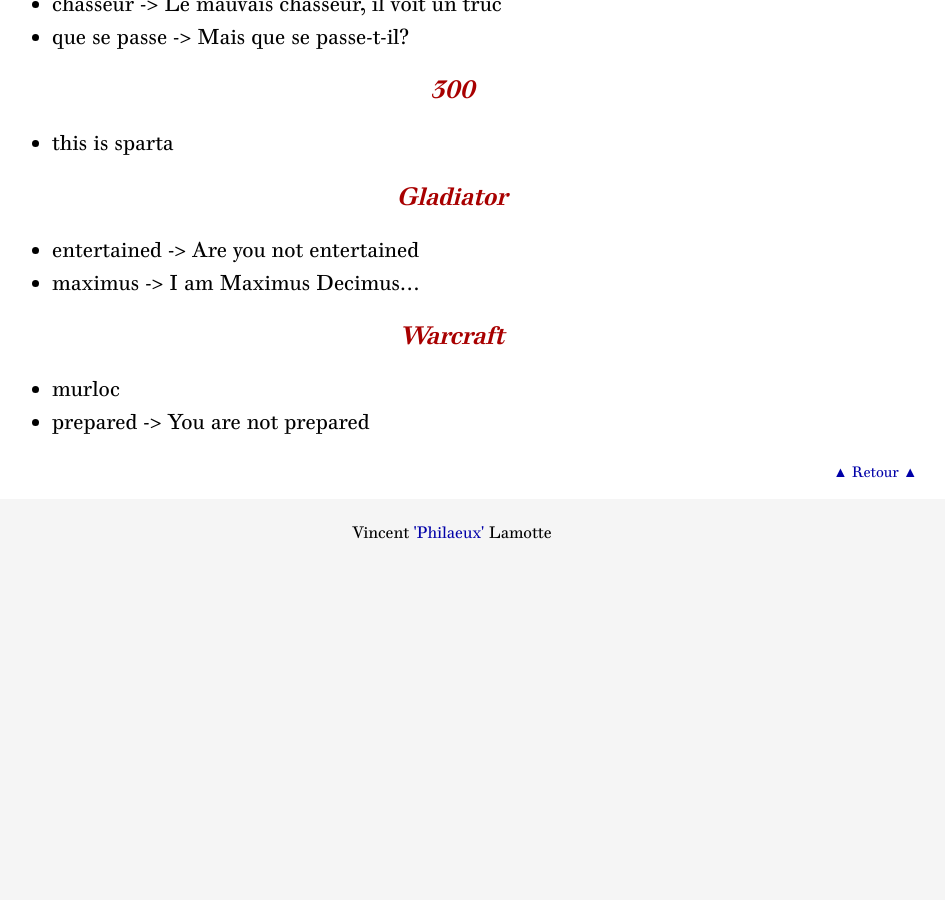
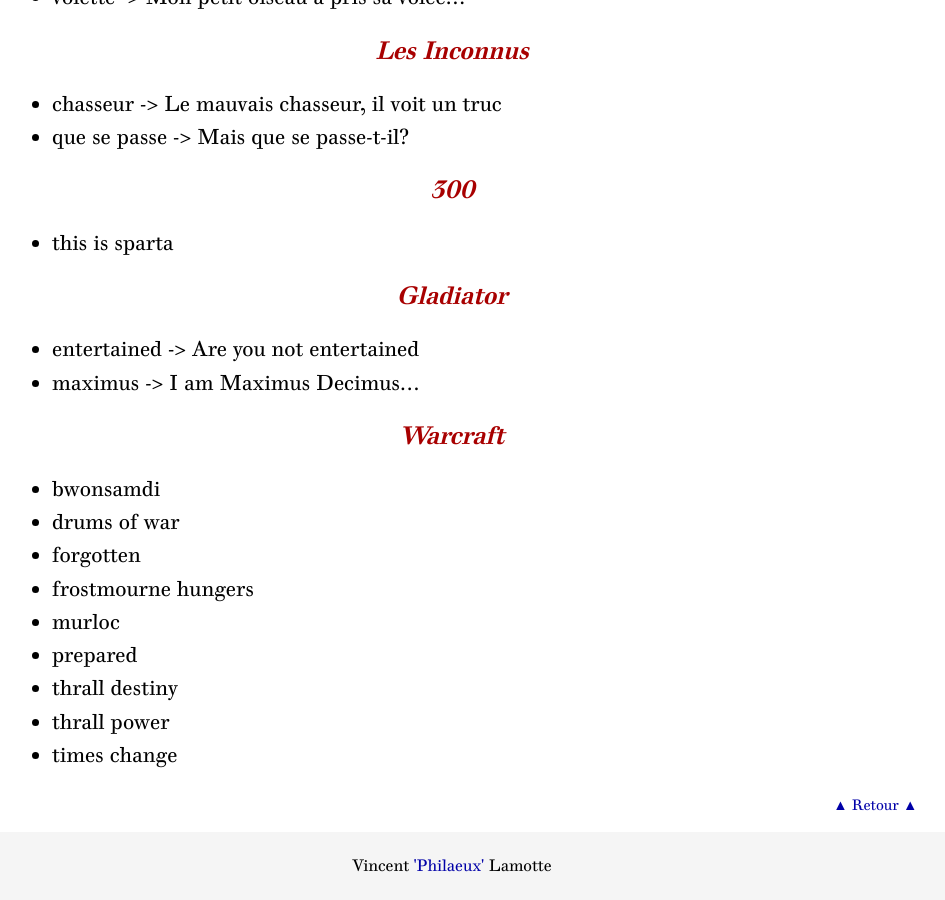
Before and after one commit to Philaeux/philaeux.github.io, a Jekyll site: the page built from sounds.md, in a window 1280 px wide and 900 px high, scrolled down 3214 px. Shown: the whole window, without its empty margins (188-1133 px from the left). Built offline with Jekyll 4.4.1, drawn with Linux system fonts in a browser that asks for light colours; before the commit the page ends 3781 px from its top, so only the background shows below that; some of the changed text lies outside the part shown.

Commit message:
Update sound list

```diff
--- a/sounds.md
+++ b/sounds.md
@@ -108,5 +111,12 @@
 
 ### Warcraft
 
+* bwonsamdi
+* drums of war
+* forgotten
+* frostmourne hungers
 * murloc
-* prepared -> You are not prepared
+* prepared
+* thrall destiny
+* thrall power
+* times change
```
Also changed, not shown: other parts of sounds.md (+3 -0 lines).
